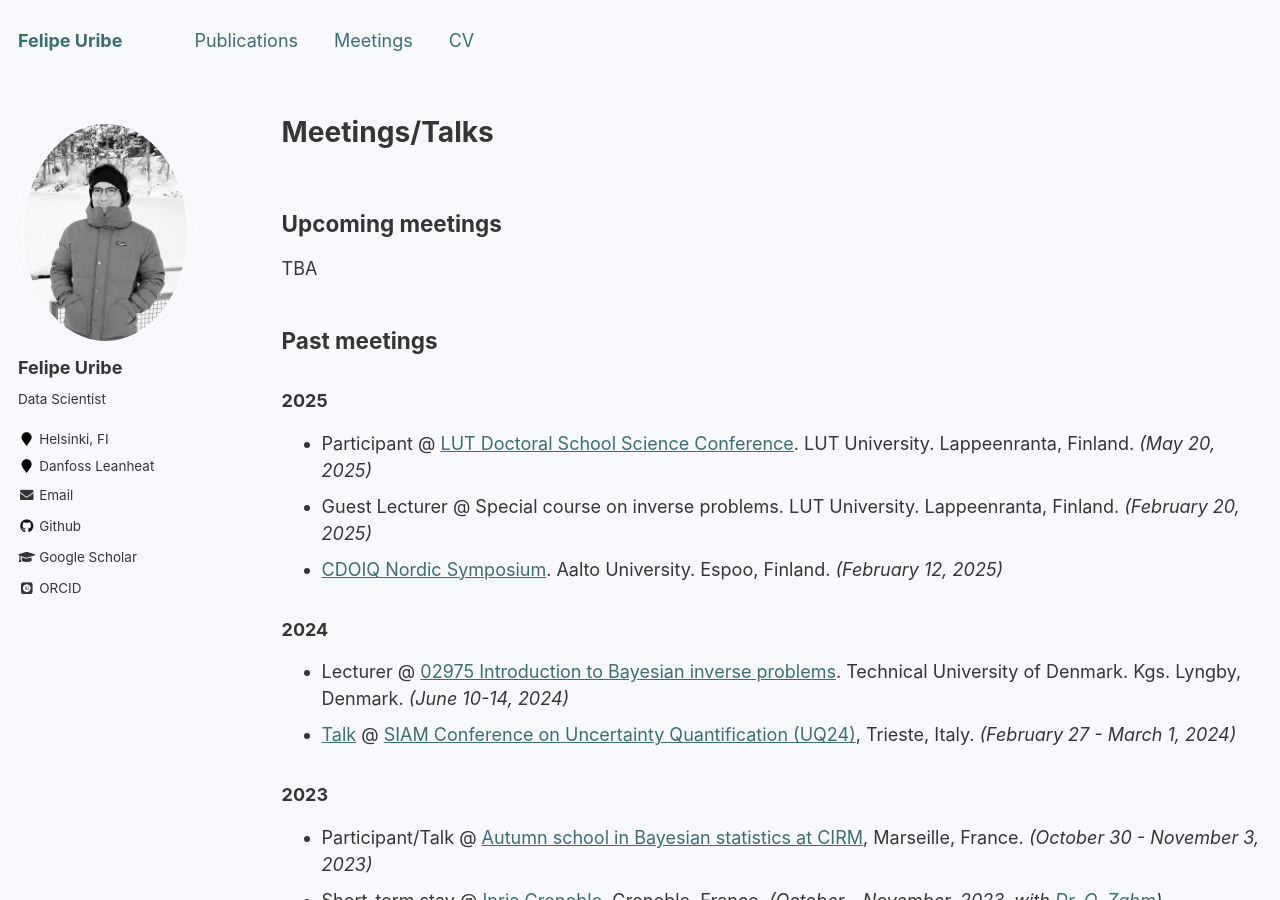
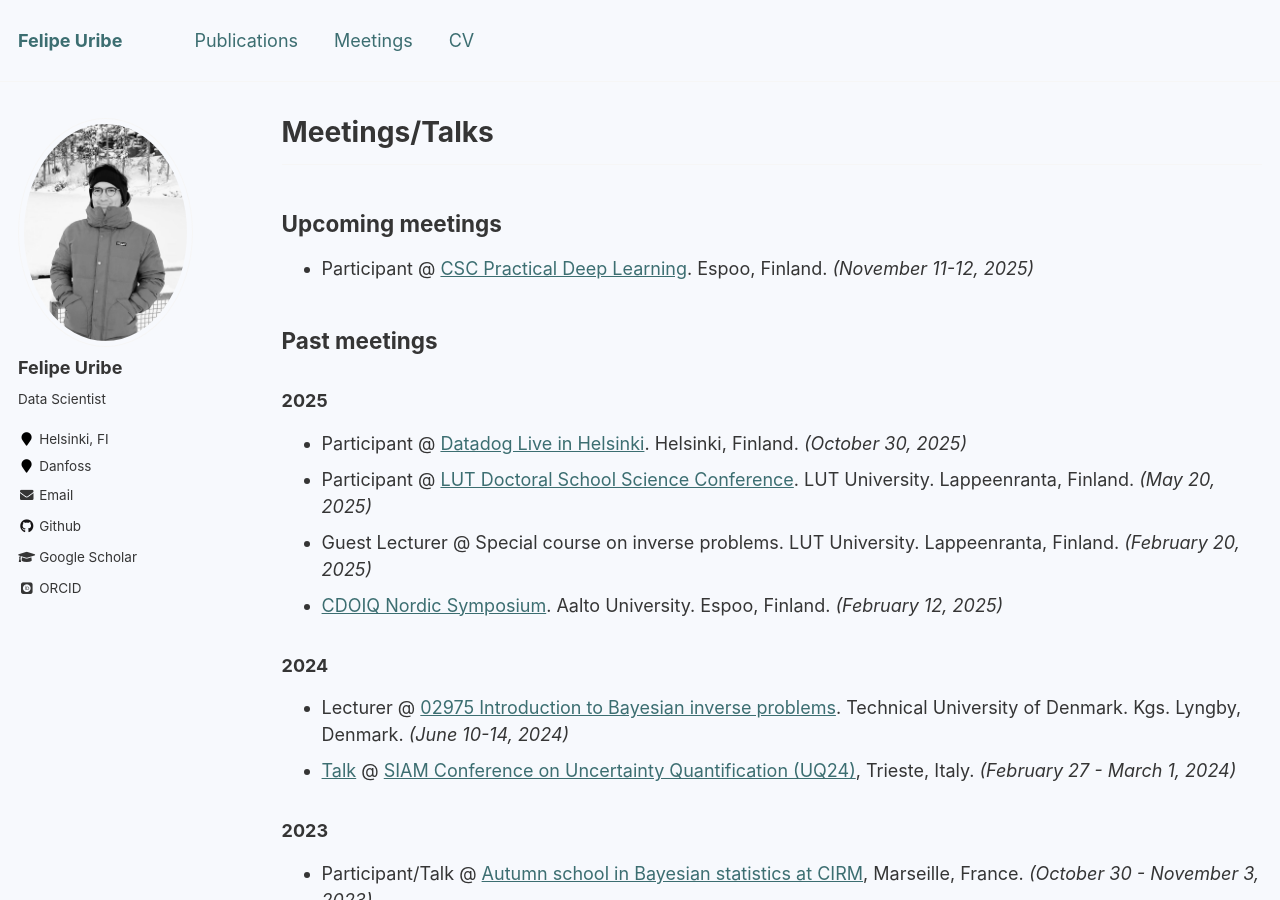
Before and after one commit to furibec/furibec.github.io, a Jekyll site: the page built from _pages/talks.md, in a window 1280 px wide and 900 px high. Built offline with Jekyll 4.4.1, drawn with Linux system fonts in a browser that asks for light colours; some web fonts are replaced.

Commit message:
updating recent events

```diff
--- a/_config.yml
+++ b/_config.yml
@@ -84,7 +84,7 @@ author:
   avatar           : "2024_FU2.jpg"
   bio              : "Data Scientist"
   location         : "Helsinki, FI"
-  employer         : "Danfoss Leanheat"
+  employer         : "Danfoss"
   pubmed           :
   googlescholar    : "https://scholar.google.de/citations?user=L9LldjUAAAAJ&hl=en"
   email            : "furibec@tuta.io"
--- a/_pages/talks.md
+++ b/_pages/talks.md
@@ -7,13 +7,14 @@ author_profile: true
 <hr>
 
 ## Upcoming meetings
-TBA
+ - Participant @ [CSC Practical Deep Learning](https://csc.fi/en/training-calendar/practical-deep-learning-6/). Espoo, Finland. *(November 11-12, 2025)*
 
 
 ## Past meetings
 
 ### 2025
-- Participant @ [LUT Doctoral School Science Conference](https://www.lut.fi/en/ds-conference-2025). LUT University. Lappeenranta, Finland. *(May 20, 2025)*
+ - Participant @ [Datadog Live in Helsinki](https://events.datadoghq.com/events/datadog-live-helsinki-30-october-2025). Helsinki, Finland. *(October 30, 2025)*
+ - Participant @ [LUT Doctoral School Science Conference](https://www.lut.fi/en/ds-conference-2025). LUT University. Lappeenranta, Finland. *(May 20, 2025)*
  - Guest Lecturer @ Special course on inverse problems. LUT University. Lappeenranta, Finland. *(February 20, 2025)*
  - [CDOIQ Nordic Symposium](https://www.aaltoee.fi/en/programs/cdoiq-nordic-symposium). Aalto University. Espoo, Finland. *(February 12, 2025)*
 
```
Also changed, not shown: _pages/about.md (+1 -1 lines), _pages/cv.md (+1 -1 lines).
